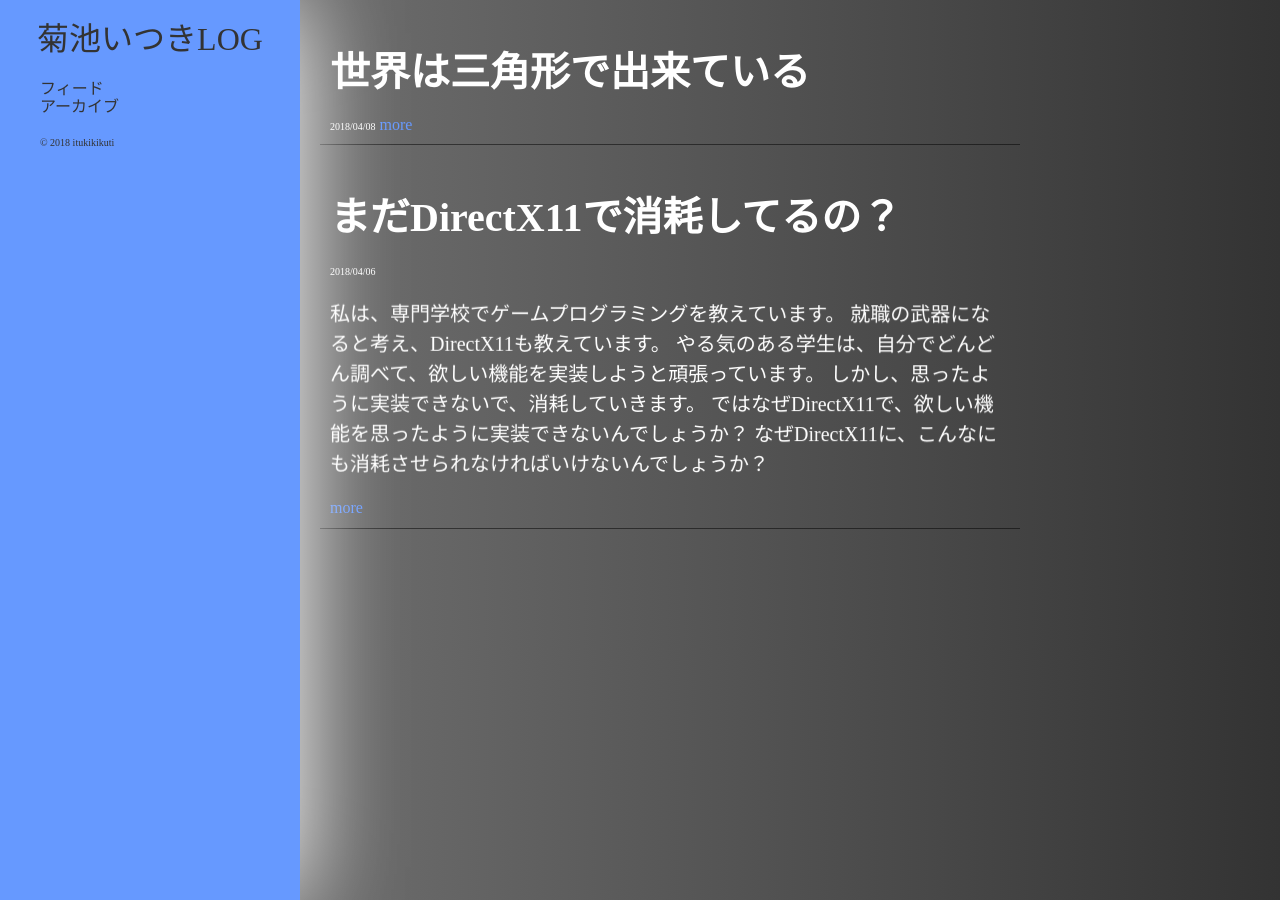
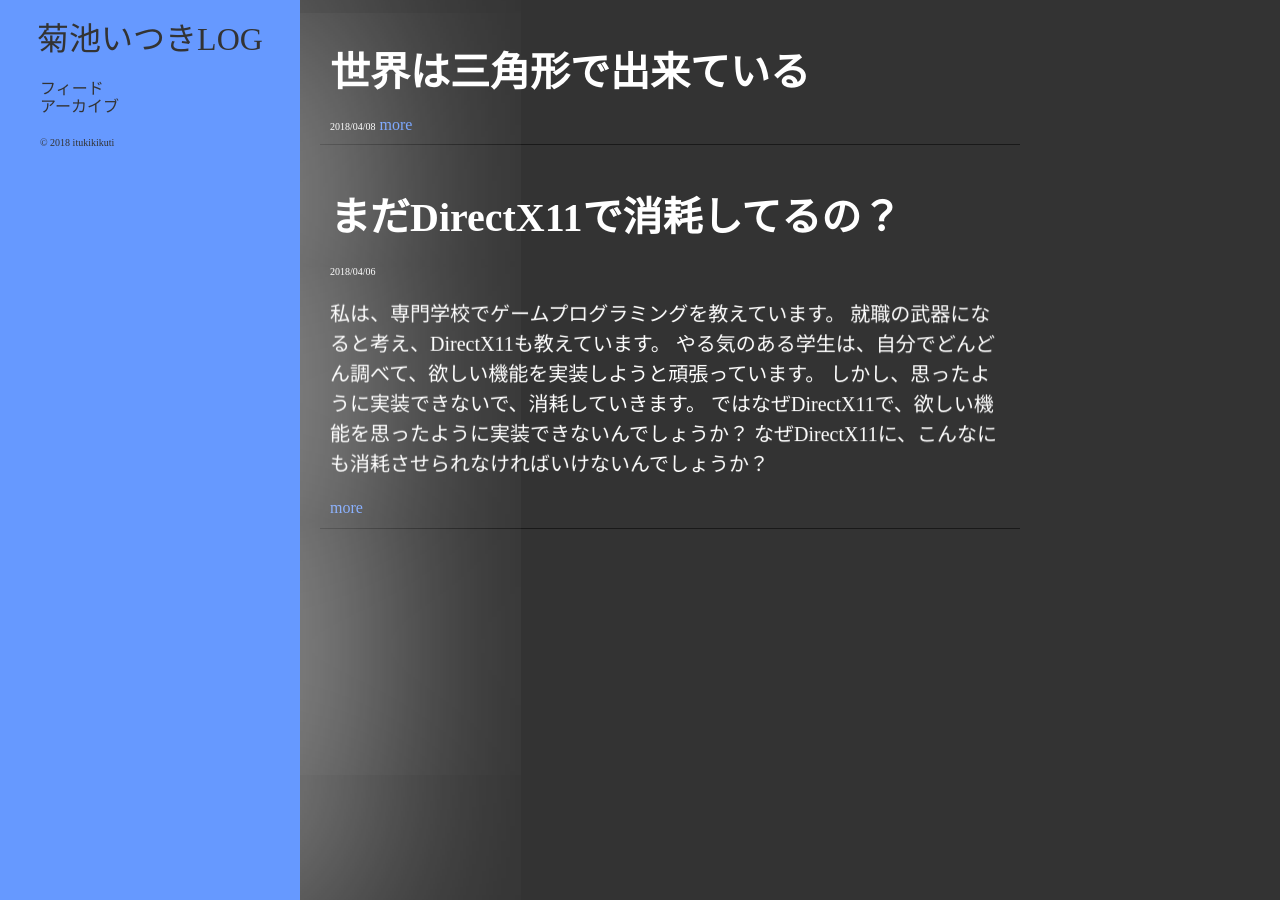
Before and after one commit to itukikikuti/windblow.net, a Jekyll site: the page built from index.html, in a window 1280 px wide. Built offline with Jekyll 4.4.1, drawn with Linux system fonts in a browser that asks for light colours; some web fonts are replaced; the list of posts is cut into pages by our own code.

Commit message:
Update style.scss

```diff
--- a/css/style.scss
+++ b/css/style.scss
@@ -8,7 +8,7 @@ a {
     text-decoration: none;
 }
 body {
-    background: linear-gradient(90deg, ($black + $white) / 2, $black);
+    background: $black;
     font-family: "Mplus 1p";
     font-weight: 400;
     color: $white;
@@ -20,7 +20,7 @@ header {
     width: 300px;
     height: 100%;
     background: $color;
-    box-shadow: 0px 0px 100px $white;
+    box-shadow: 0px 0px 500px $white;
     h1 {
         font-weight: 100;
         text-align: center;
```
